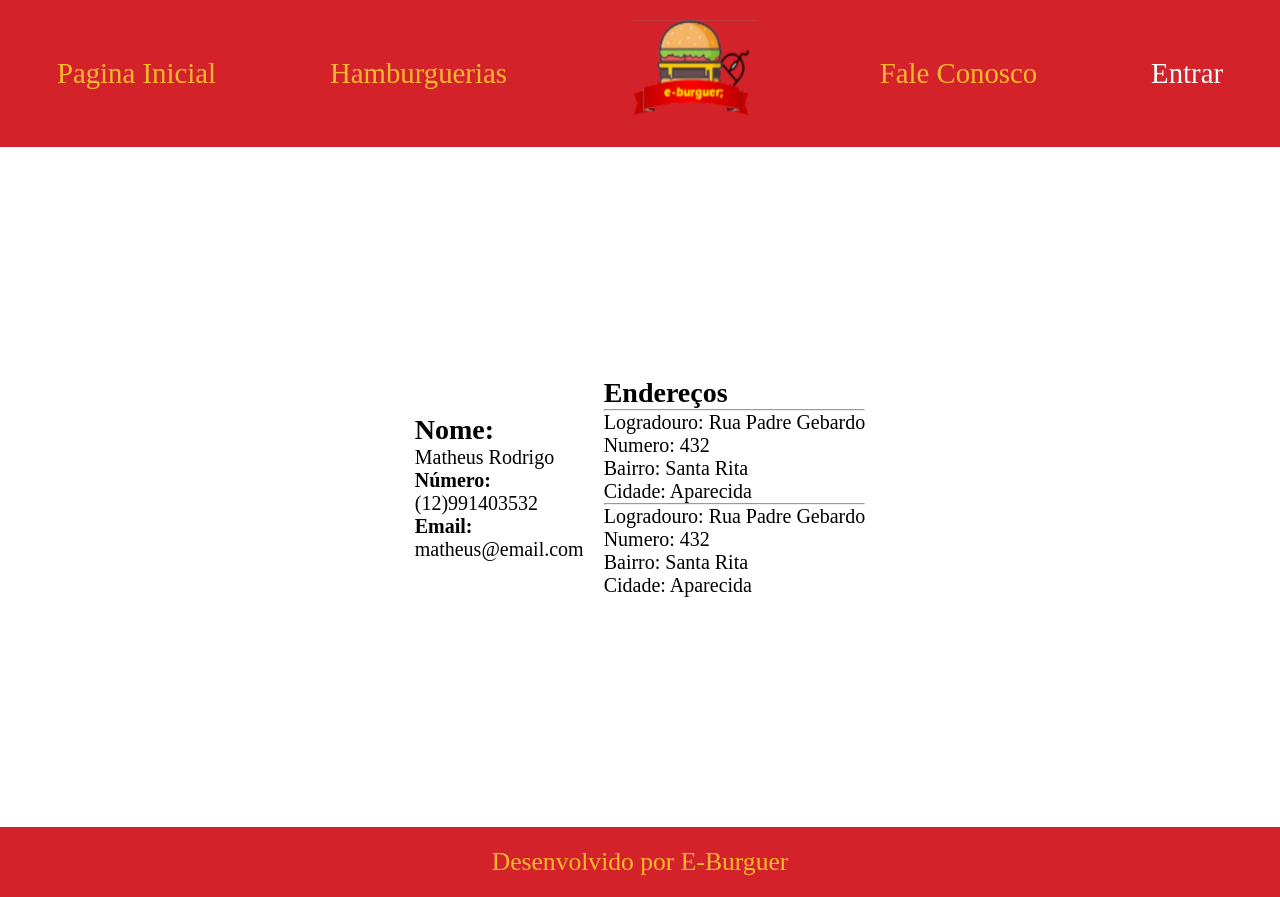
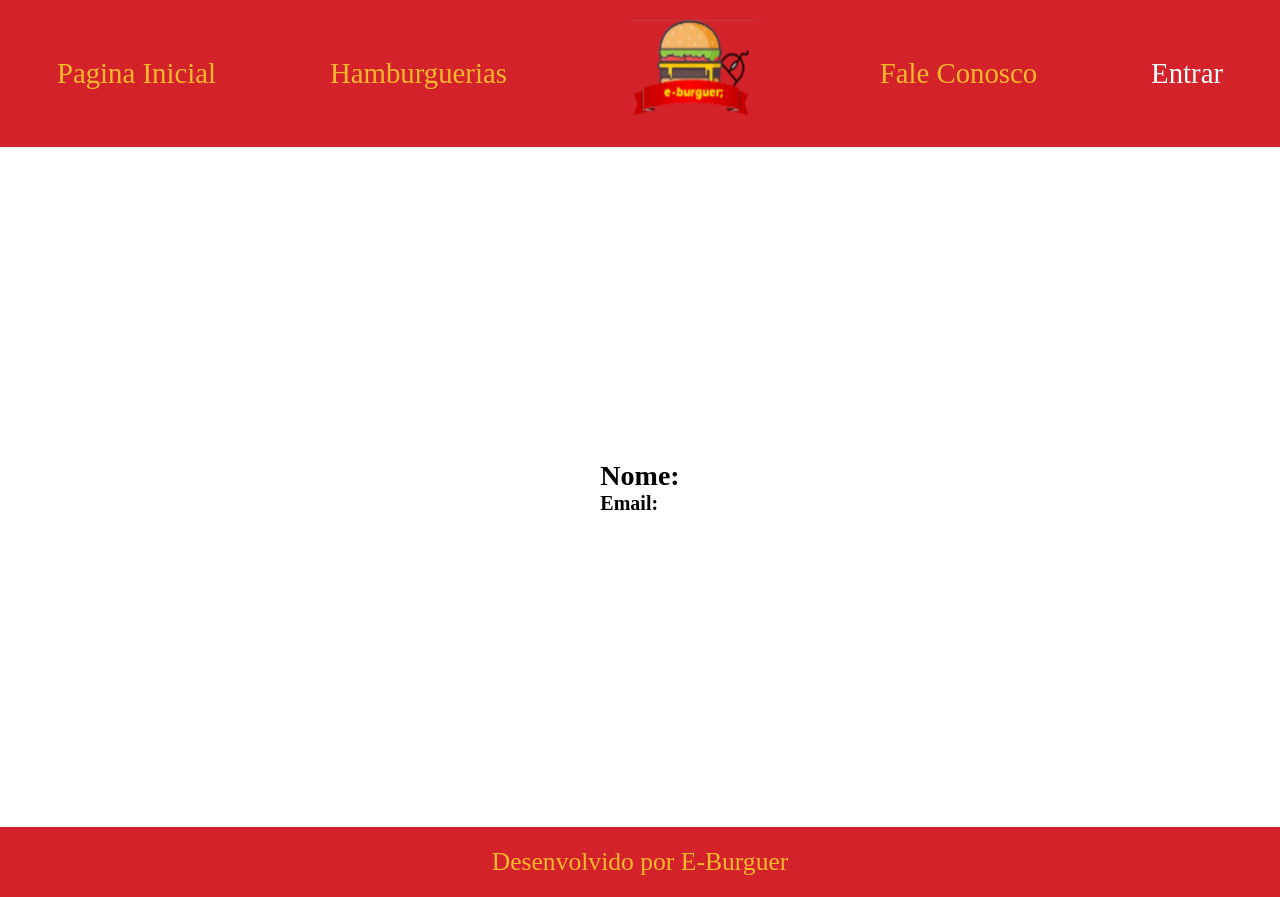
Before and after one commit to MatheusRFilho/E-Burguer, a React (Create React App) app: page /profile in a window 1280 px wide. Built offline with nearby package versions, Linux system fonts and the light colour scheme.

Commit message:
feat: add email in profile screan

```diff
--- a/src/features/slice.js
+++ b/src/features/slice.js
@@ -10,6 +10,7 @@ export const userSlice = createSlice({
       state.user = action.payload;
 
       localStorage.setItem('token', action.payload.token);
+      localStorage.setItem('email', action.payload.email);
       localStorage.setItem('isHamburgueria', action.payload.isHamburgueria);
       localStorage.setItem('id', action.payload.id);
       localStorage.setItem('name', action.payload.name);
--- a/src/globalComponents/navbar/Navbar.js
+++ b/src/globalComponents/navbar/Navbar.js
@@ -2,7 +2,10 @@ import './NavBar.css';
 
 import logo from '../../images/logo.png';
 
-const NavBar = ({ activeItem, isLogged = false }) => {
+const NavBar = ({ activeItem }) => {
+  const logged = localStorage.getItem('logged') || false;
+  const name = localStorage.getItem('name');
+
   return (
     <div className="nav-bar">
       <div className="nav-bar-div">
@@ -32,13 +35,13 @@ const NavBar = ({ activeItem, isLogged = false }) => {
         </a>
       </div>
       <div className="nav-bar-div">
-        {isLogged ? (
+        {logged ? (
           <a className="link login" href="/profile">
-            Olá Sr(a) Kalil
+            Olá Sr(a) {name}
           </a>
         ) : (
           <a className="link login" href="/entrar-registrar">
-            Entrar
+            {'Entrar'}
           </a>
         )}
       </div>
--- a/src/pages/profile/index.js
+++ b/src/pages/profile/index.js
@@ -3,6 +3,9 @@ import NavBar from '../../globalComponents/navbar/Navbar.js';
 import Footer from '../../globalComponents/footer/Footer.js';
 
 function Profile() {
+  const name = localStorage.getItem('name');
+  const email = localStorage.getItem('email');
+
   return (
     <>
       <NavBar></NavBar>
@@ -36,25 +39,10 @@ function Profile() {
                 fontWeight: 400,
               }}
             >
-              Matheus Rodrigo
+              {name}
             </p>
           </p>
-          <p
-            style={{
-              fontSize: 20,
-              fontWeight: 700,
-            }}
-          >
-            Número:
-            <p
-              style={{
-                fontSize: 20,
-                fontWeight: 400,
-              }}
-            >
-              (12)991403532
-            </p>
-          </p>
+
           <p
             style={{
               fontSize: 20,
@@ -68,99 +56,9 @@ function Profile() {
                 fontWeight: 400,
               }}
             >
-              matheus@email.com
+              {email}
             </p>
           </p>
-        </div>
-
-        <div
-          style={{
-            justifyContent: 'center',
-            alignContent: 'center',
-            alignSelf: 'center',
-            marginLeft: '20px',
-          }}
-        >
-          <p
-            style={{
-              fontSize: 28,
-              fontWeight: 700,
-            }}
-          >
-            Endereços
-          </p>
-          <div>
-            <hr />
-            <div>
-              <p
-                style={{
-                  fontSize: 20,
-                  fontWeight: 400,
-                }}
-              >
-                Logradouro: Rua Padre Gebardo
-              </p>
-              <p
-                style={{
-                  fontSize: 20,
-                  fontWeight: 400,
-                }}
-              >
-                Numero: 432
-              </p>
-              <p
-                style={{
-                  fontSize: 20,
-                  fontWeight: 400,
-                }}
-              >
-                Bairro: Santa Rita
-              </p>
-              <p
-                style={{
-                  fontSize: 20,
-                  fontWeight: 400,
-                }}
-              >
-                Cidade: Aparecida
-              </p>
-            </div>
-            <hr />
-            <div>
-              <p
-                style={{
-                  fontSize: 20,
-                  fontWeight: 400,
-                }}
-              >
-                Logradouro: Rua Padre Gebardo
-              </p>
-              <p
-                style={{
-                  fontSize: 20,
-                  fontWeight: 400,
-                }}
-              >
-                Numero: 432
-              </p>
-              <p
-                style={{
-                  fontSize: 20,
-                  fontWeight: 400,
-                }}
-              >
-                Bairro: Santa Rita
-              </p>
-              <p
-                style={{
-                  fontSize: 20,
-                  fontWeight: 400,
-                }}
-              >
-                Cidade: Aparecida
-              </p>
-            </div>
-          </div>
         </div>
       </div>
       <Footer></Footer>
```
